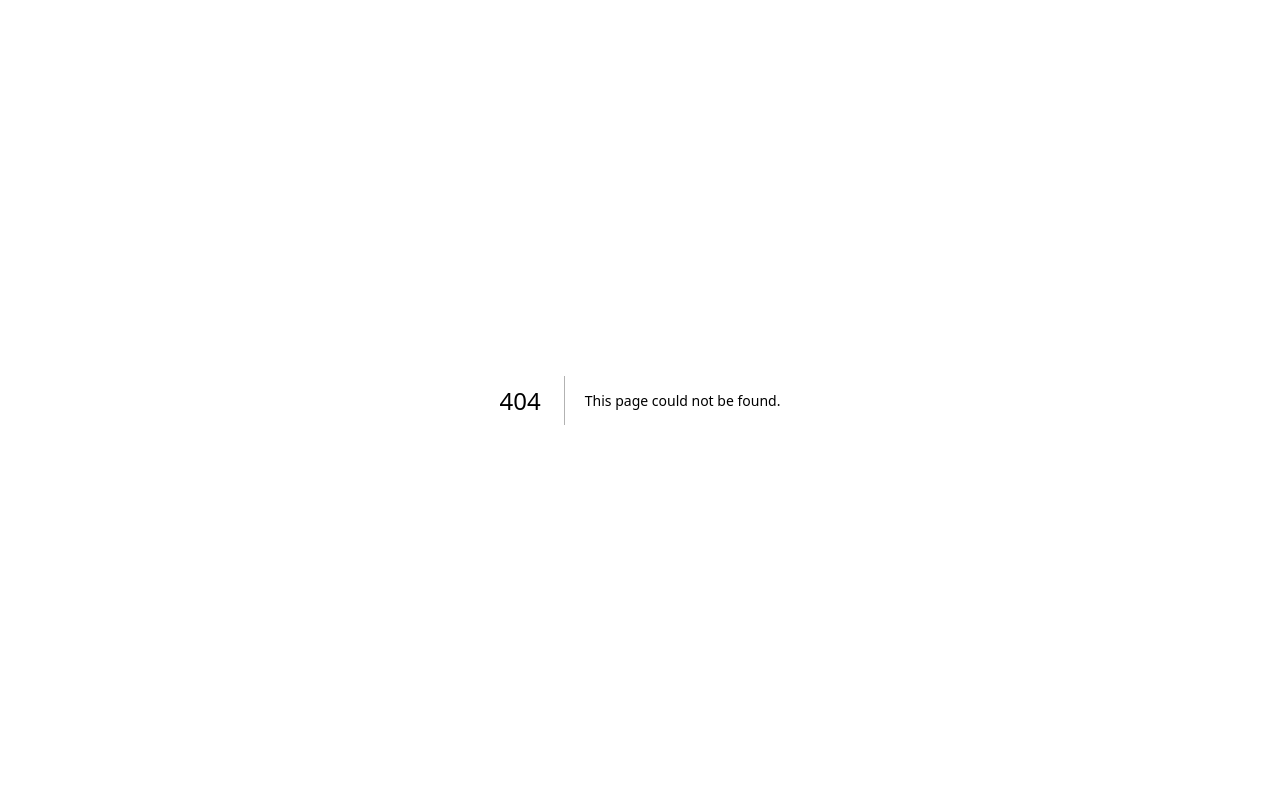
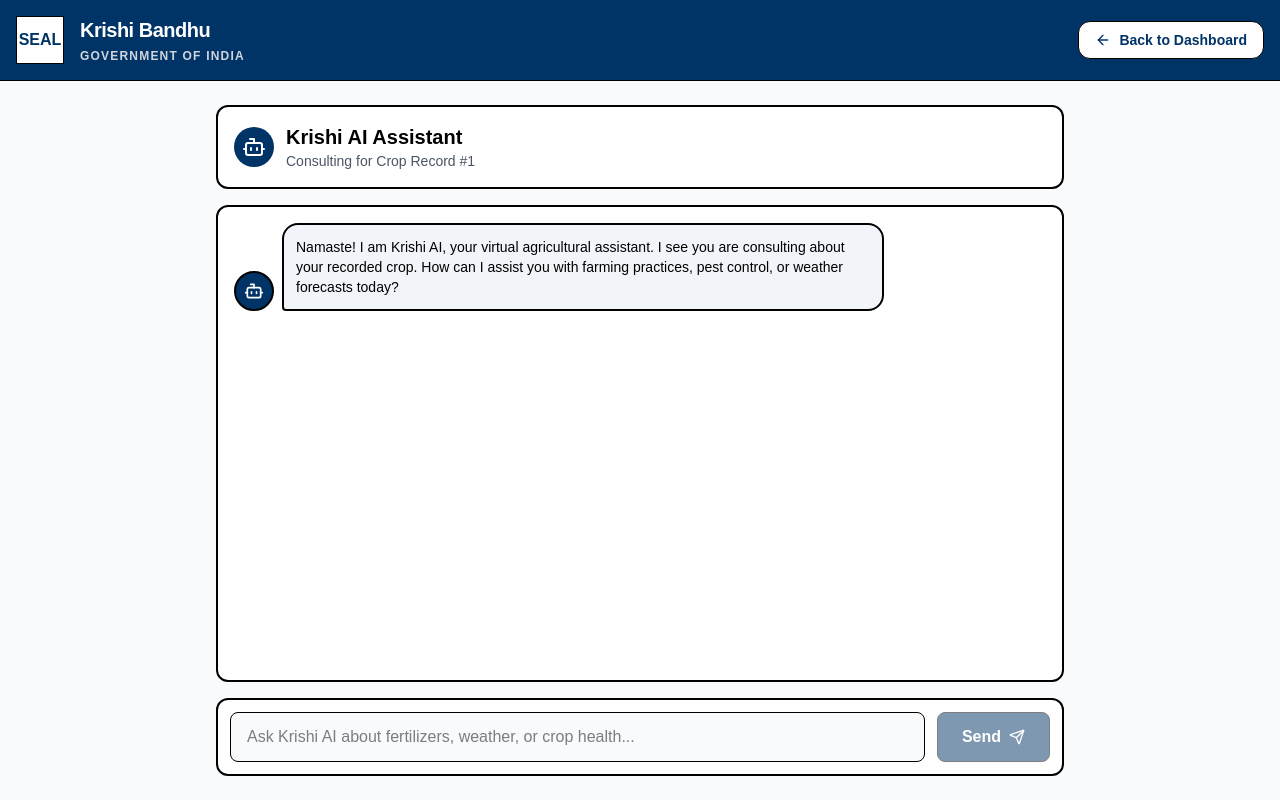
Before and after one commit to H-minor2/KrishiBandhu, a Next.js app in the folder frontend/: page /chat/1 in a window 1280 px wide. Before the commit this address had no page. Built offline with nearby package versions, Linux system fonts and the light colour scheme.

Commit message:
Update 3 on UI and chatbot ui creation

```diff
--- /dev/null
+++ b/frontend/app/chat/[cropId]/page.tsx
@@ -0,0 +1,125 @@
+'use client'
+
+import React, { useState } from 'react';
+import Link from 'next/link';
+import { useParams } from 'next/navigation';
+import { Bot, User, Send, ArrowLeft } from 'lucide-react';
+import '../../globals.css';
+
+export default function ChatBotPage() {
+  const params = useParams();
+  const cropId = params.cropId as string;
+
+  const [messages, setMessages] = useState([
+    {
+      id: 1,
+      sender: 'ai',
+      text: "Namaste! I am Krishi AI, your virtual agricultural assistant. I see you are consulting about your recorded crop. How can I assist you with farming practices, pest control, or weather forecasts today?",
+    }
+  ]);
+  const [input, setInput] = useState('');
+
+  const handleSend = (e: React.FormEvent) => {
+    e.preventDefault();
+    if (!input.trim()) return;
+
+    // Add user message
+    const newMsg = { id: Date.now(), sender: 'user', text: input };
+    setMessages([...messages, newMsg]);
+    setInput('');
+
+    // Simulate AI response for the mockup UI
+    setTimeout(() => {
+      setMessages(prev => [...prev, {
+        id: Date.now(),
+        sender: 'ai',
+        text: "This is a simulated response. Once the AI backend is connected, I will provide tailored agricultural advice based on this crop's data!"
+      }]);
+    }, 1000);
+  };
+
+  return (
+    <main className="min-h-screen m-0 p-0 font-[Arial,Verdana,sans-serif] bg-slate-50 text-black flex flex-col h-screen">
+
+      {/* Navbar (matching government theme) */}
+      <nav className="w-full bg-[#003366] text-white p-4 border-b border-black flex flex-wrap gap-4 justify-between items-center rounded-none shadow-none shrink-0">
+        <div className="flex items-center gap-4">
+          <Link href="/dashboard" className="w-12 h-12 bg-white flex items-center justify-center text-[#003366] border border-black font-bold no-underline">
+            SEAL
+          </Link>
+          <div>
+            <h1 className="m-0 text-xl font-bold tracking-tight">Krishi Bandhu</h1>
+            <p className="m-0 text-xs text-gray-300 font-bold uppercase tracking-widest mt-1">Government of India</p>
+          </div>
+        </div>
+
+        <div className="flex flex-wrap items-center gap-3">
+          <Link
+            href="/dashboard"
+            className="bg-white text-[#003366] border border-black px-4 py-2 font-bold flex items-center gap-2 cursor-pointer outline-none hover:bg-gray-200 no-underline text-sm rounded-xl"
+          >
+            <ArrowLeft className="w-4 h-4" />
+            Back to Dashboard
+          </Link>
+        </div>
+      </nav>
+
+      {/* Main Chat Area */}
+      <div className="flex-1 w-full max-w-4xl mx-auto flex flex-col p-4 sm:p-6 overflow-hidden">
+
+        {/* Chat Header */}
+        <div className="bg-white border-2 border-black p-4 mb-4 rounded-xl flex items-center gap-3 shrink-0">
+          <div className="bg-[#003366] p-2 rounded-full">
+            <Bot className="w-6 h-6 text-white" />
+          </div>
+          <div>
+            <h2 className="text-xl font-bold text-black">Krishi AI Assistant</h2>
+            <p className="text-sm text-gray-600 font-medium">Consulting for Crop Record #{cropId}</p>
+          </div>
+        </div>
+
+        {/* Messages Container */}
+        <div className="flex-1 bg-white border-2 border-black rounded-xl p-4 overflow-y-auto flex flex-col gap-4 mb-4">
+          {messages.map((msg) => (
+            <div
+              key={msg.id}
+              className={`flex items-end gap-2 max-w-[80%] ${msg.sender === 'user' ? 'self-end flex-row-reverse' : 'self-start'}`}
+            >
+              <div className={`shrink-0 p-2 rounded-full border-2 border-black ${msg.sender === 'user' ? 'bg-amber-100' : 'bg-[#003366]'}`}>
+                {msg.sender === 'user' ? <User className="w-5 h-5 text-black" /> : <Bot className="w-5 h-5 text-white" />}
+              </div>
+              <div
+                className={`p-3 border-2 border-black text-sm font-medium ${
+                  msg.sender === 'user'
+                    ? 'bg-amber-50 rounded-2xl rounded-br-sm'
+                    : 'bg-slate-100 rounded-2xl rounded-bl-sm'
+                }`}
+              >
+                {msg.text}
+              </div>
+            </div>
+          ))}
+        </div>
+
+        {/* Input Area */}
+        <form onSubmit={handleSend} className="bg-white border-2 border-black rounded-xl p-3 flex gap-3 shrink-0">
+          <input
+            type="text"
+            value={input}
+            onChange={(e) => setInput(e.target.value)}
+            placeholder="Ask Krishi AI about fertilizers, weather, or crop health..."
+            className="flex-1 bg-slate-50 border border-black rounded-lg px-4 py-3 text-black outline-none focus:ring-2 focus:ring-[#003366]"
+          />
+          <button
+            type="submit"
+            disabled={!input.trim()}
+            className="bg-[#003366] text-white px-6 py-3 font-bold border border-black rounded-lg hover:bg-blue-800 disabled:opacity-50 disabled:cursor-not-allowed flex items-center gap-2"
+          >
+            Send <Send className="w-4 h-4" />
+          </button>
+        </form>
+
+      </div>
+    </main>
+  );
+}
--- a/frontend/app/dashboard/page.tsx
+++ b/frontend/app/dashboard/page.tsx
@@ -9,6 +9,7 @@ import LandDetailsInput from '../../components/farmer/LandDetailsInput';
 import AgriDetailsInput from '../../components/farmer/AgriDetailsInput';
 import FinancialDetailsInput from '../../components/farmer/FinancialDetailsInput';
 import '../globals.css';
+import { Wheat, Plus, CircleUserRound, Phone, Pin, Hourglass, CheckCheck } from 'lucide-react';
 
 export default function DashboardPage() {
   const [fontSize, setFontSize] = useState('text-base');
@@ -85,12 +86,12 @@ export default function DashboardPage() {
             <button type="button" onClick={() => setFontSize('text-sm')} className="bg-white text-black border border-black border-l-0 px-3 py-1.5 font-bold cursor-pointer rounded-none outline-none hover:bg-gray-200">A-</button>
           </div>
 
-          <Link href="/signup" className="bg-white text-[#003366] border border-black px-3 py-1.5 font-bold flex items-center gap-2 cursor-pointer rounded-none outline-none hover:bg-gray-200 no-underline text-sm">
-            ➕ Register New Farmer Profile
+          <Link href="/signup" className="bg-white text-[#003366] border border-black px-3 py-1.5 font-bold flex items-center gap-2 cursor-pointer outline-none hover:bg-gray-200 no-underline text-sm rounded-sm">
+            <u>Register New Farmer Profile</u>
           </Link>
 
-          <button onClick={() => window.location.href='/'} className="bg-white text-[#003366] border border-black px-3 py-1.5 font-bold flex items-center gap-2 cursor-pointer rounded-none outline-none hover:bg-gray-200 text-sm">
-            🚪 Log Out
+          <button onClick={() => window.location.href='/'} className="bg-white text-[#003366] border border-black px-3 py-1.5 font-bold flex items-center gap-2 cursor-pointer rounded-sm outline-none hover:bg-gray-200 text-sm">
+            <u>Log Out</u>
           </button>
         </div>
       </nav>
@@ -100,14 +101,17 @@ export default function DashboardPage() {
         {/* Farmer Header Card */}
         <div className="bg-white border-2 border-black p-6 rounded-none flex flex-wrap justify-between items-center gap-4">
           <div>
-            <span className="bg-[#003366] text-white text-xs font-bold px-2.5 py-1">
-              SUPABASE REGISTERED FARMER
+            <span className="bg-[#003366] text-white text-xs font-bold px-2.5 py-1 flex items-center w-max">
+              <CheckCheck className='w-5 h-5 text-white mr-2'/>
+              REGISTERED FARMER
             </span>
-            <h2 className="text-2xl font-bold text-black mt-2">
-              👤 {profile?.full_name || (loading ? 'Loading Profile...' : 'Registered Farmer')}
+            <h2 className="text-2xl font-bold text-black mt-2 flex items-center gap-2">
+              <CircleUserRound className="w-5 h-5 text-gray-700"/>
+              {profile?.full_name || (loading ? 'Loading Profile...' : 'Registered Farmer')}
             </h2>
-            <p className="text-sm text-gray-700 mt-1">
-              📱 <strong>Mobile:</strong> {profile?.mobile_number || 'N/A'} | 📍 <strong>Location / District:</strong> {profile?.location_address || (profile?.district ? `${profile.district}, ${profile.state}` : 'N/A')}
+            <p className="text-sm text-gray-700 mt-1 flex items-center gap-1">
+              <Phone className="w-4.5 h-4.5 mr-1.5"/>
+              <strong>Mobile:</strong> {profile?.mobile_number || 'N/A'}  <strong className='flex items-center'> <Pin className='w-4.5 h-4.5 mx-1.5'/> Location / District:</strong> {profile?.location_address || (profile?.district ? `${profile.district}, ${profile.state}` : 'N/A')}
             </p>
           </div>
 
@@ -115,21 +119,22 @@ export default function DashboardPage() {
             onClick={() => setIsModalOpen(true)}
             className="bg-[#003366] text-white font-bold border border-black px-5 py-3 rounded-none hover:bg-blue-800 flex items-center gap-2 cursor-pointer"
           >
-            ➕ Register New Crop Entry
+            <Plus className="w-5 h-5"/>
+            Register New Crop Entry
           </button>
         </div>
 
         {/* Crop Records Section */}
         <h3 className="text-xl font-bold text-[#003366] border-b-2 border-black pb-2 flex justify-between items-center">
-          <span>🌾 Recorded Farmer & Crop Information</span>
+          <span>Recorded Farmer & Crop Information</span>
           <span className="text-xs bg-[#003366] text-white px-2.5 py-1 font-bold">
             {crops.length} Records Saved in Postgres
           </span>
         </h3>
 
         {loading ? (
-          <div className="w-full border border-black p-8 text-center bg-white font-bold text-gray-600">
-            ⌛ Syncing records with Supabase Postgres...
+          <div className="w-full border border-black p-8 text-center bg-white font-bold text-gray-600 flex items-center">
+            <Hourglass className="w-5 h-5"/> Syncing records with Supabase Postgres...
           </div>
         ) : crops.length === 0 ? (
           <div className="w-full border-2 border-dashed border-gray-400 p-10 text-center bg-white">
@@ -137,7 +142,7 @@ export default function DashboardPage() {
             <p className="text-sm text-gray-500 mt-1">Click "Register New Crop Entry" to submit crop & loan details.</p>
             <button
               onClick={() => setIsModalOpen(true)}
-              className="mt-4 bg-[#003366] text-white font-bold border border-black px-5 py-2.5 rounded-none hover:bg-blue-800"
+              className="mt-4 bg-[#003366] text-white font-bold border border-black px-5 py-2.5 rounded-xl hover:bg-blue-800"
             >
               + Add Crop Record
             </button>
@@ -145,12 +150,13 @@ export default function DashboardPage() {
         ) : (
           <div className="grid grid-cols-1 md:grid-cols-2 gap-6">
             {crops.map((crop, idx) => (
-              <div key={crop.id || idx} className="bg-white border-2 border-black p-6 rounded-none space-y-3 relative">
+              <div key={crop.id || idx} className="bg-white border-2 border-black p-6 rounded-xl space-y-3 relative">
                 <div className="flex justify-between items-start border-b border-black pb-2">
                   <div>
                     <span className="text-xs font-bold text-[#003366] uppercase tracking-wider">CROP RECORD #{idx + 1}</span>
-                    <h4 className="text-xl font-bold text-black">
-                      🌾 {crop.crop_name === 'Other' ? crop.custom_crop_name : crop.crop_name}
+                    <h4 className="text-xl font-bold text-black flex items-center gap-2">
+                        <Wheat className="w-5 h-5 text-amber-600" />
+                        {crop.crop_name === 'Other' ? crop.custom_crop_name : crop.crop_name}
                     </h4>
                   </div>
                   <span className="bg-emerald-100 text-emerald-900 border border-emerald-600 px-2.5 py-1 text-xs font-bold">
@@ -189,6 +195,13 @@ export default function DashboardPage() {
                   <span>Approximate Loan Amount:</span>
                   <span className="text-base text-emerald-800">₹{crop.loan_amount?.toLocaleString('en-IN') || 0}</span>
                 </div>
+
+                <Link
+                  href={`/chat/${crop.id || idx}`}
+                  className="mt-4 block w-full bg-[#003366] text-white font-bold border border-black px-4 py-3 rounded-xl hover:bg-blue-800 text-center flex items-center justify-center gap-2"
+                >
+                  💬 Consult Krishi AI
+                </Link>
               </div>
             ))}
           </div>
@@ -198,10 +211,11 @@ export default function DashboardPage() {
       {/* Modal for adding a new crop entry */}
       {isModalOpen && (
         <div className="fixed inset-0 bg-black/60 backdrop-blur-xs flex items-center justify-center z-50 p-4 overflow-y-auto">
-          <div className="bg-white border-2 border-black p-6 w-full max-w-2xl max-h-[90vh] overflow-y-auto rounded-none">
+          <div className="bg-white border-2 border-black p-6 w-full max-w-2xl max-h-[90vh] overflow-y-auto rounded-xl">
             <div className="flex justify-between items-center border-b border-black pb-3 mb-4">
-              <h3 className="text-xl font-bold text-[#003366]">
-                ➕ Add Farmer / Crop Entry
+              <h3 className="text-xl flex items-center font-bold text-[#003366]">
+                <Plus className='w-5 h-5'/>
+                Add Farmer / Crop Entry
               </h3>
               <button
                 type="button"
@@ -260,14 +274,14 @@ export default function DashboardPage() {
               <div className="flex gap-4 pt-4 border-t border-black">
                 <button
                   type="submit"
-                  className="flex-1 bg-[#003366] text-white font-bold border border-black p-3 rounded-none hover:bg-blue-800 cursor-pointer"
+                  className="flex-1 bg-[#003366] text-white font-bold border border-black p-3 rounded-xl hover:bg-blue-800 cursor-pointer"
                 >
                   Save Crop Entry to Supabase
                 </button>
                 <button
                   type="button"
                   onClick={() => setIsModalOpen(false)}
-                  className="flex-1 bg-white text-black font-bold border border-black p-3 rounded-none hover:bg-gray-100 cursor-pointer"
+                  className="flex-1 bg-white text-black font-bold border border-black p-3 rounded-xl hover:bg-gray-100 cursor-pointer"
                 >
                   Cancel
                 </button>
```
